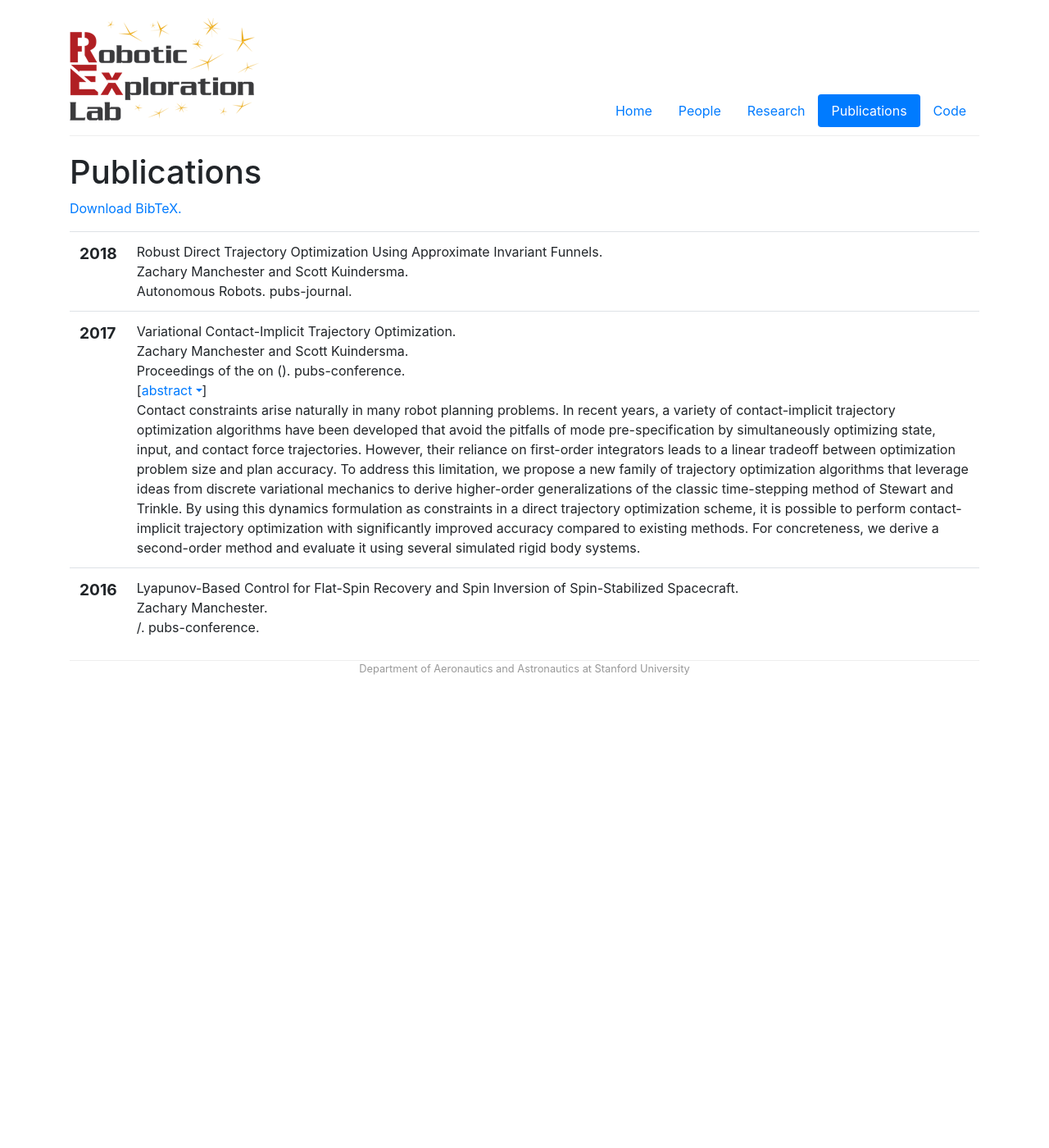
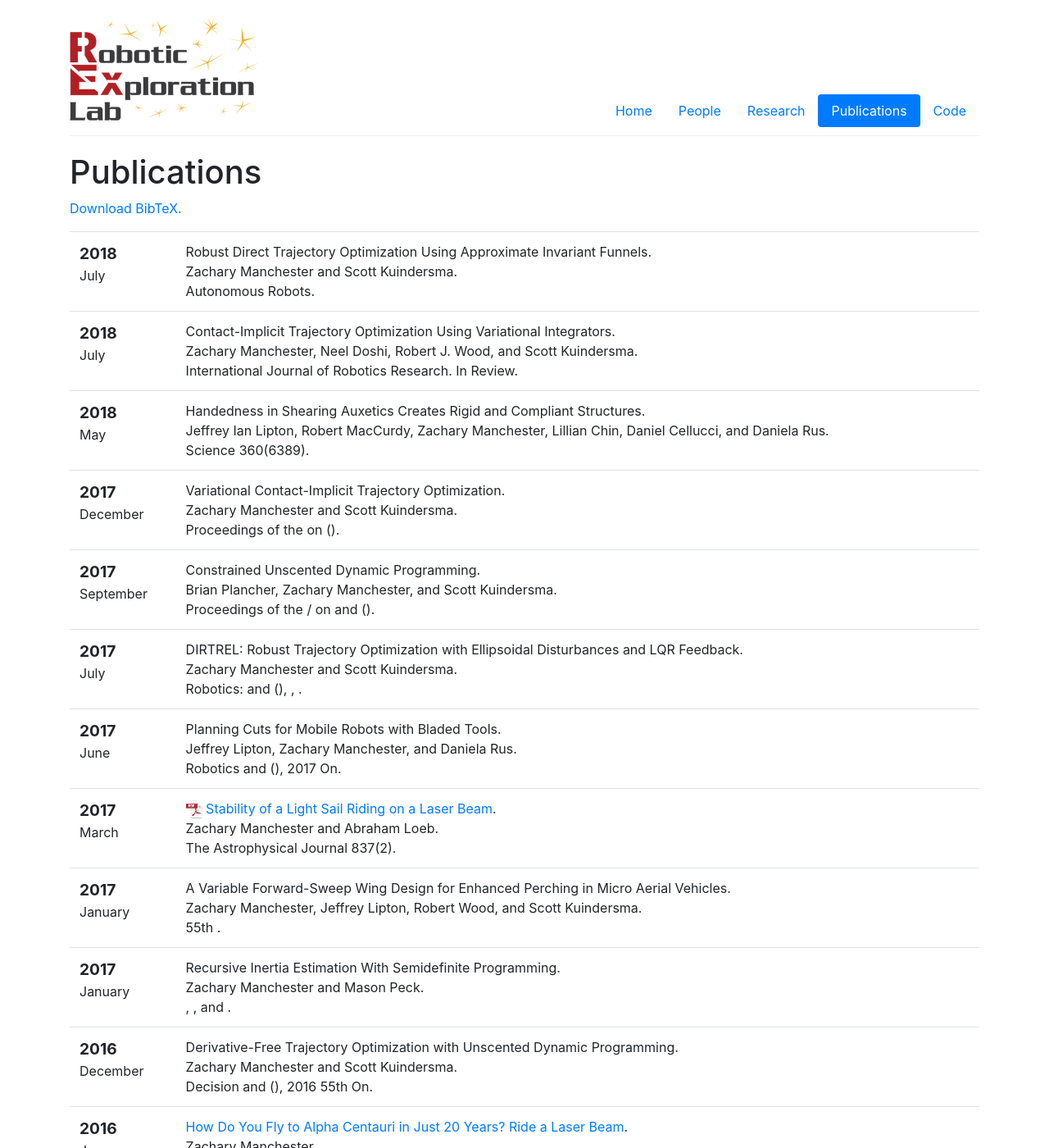
Before and after one commit to RoboticExplorationLab/roboticexplorationlab.github.io, a Jekyll site: the page built from publications.html, in a window 1280 px wide and 1400 px high. Shown: the whole window at 82% size. Built offline with Jekyll 4.4.1, drawn with Linux system fonts in a browser that asks for light colours; some of the changed text lies outside the part shown.

Commit message:
lots of stuff...

```diff
--- a/_includes/pubs.html
+++ b/_includes/pubs.html
@@ -6,7 +6,7 @@
 
 				<big><strong>2018</strong></big><br />
 
-
+				July
 			</span>
 		</td>
 		<td class="publication">
@@ -17,12 +17,53 @@
 				Zachary Manchester and Scott Kuindersma.
 			</span><br />
 			<span class="venuetype"></span><span class="venue">Autonomous Robots</span>.
+			<br />
+			<span class="links">
+		</td>
+	</tr>
+	<tr>
+		<td>
+			<span class="date">
+
+				<big><strong>2018</strong></big><br />
+
+				July
+			</span>
+		</td>
+		<td class="publication">
+			<span class="pubtitle">
+				Contact-Implicit Trajectory Optimization Using Variational Integrators.
+			</span><br />
+			<span class="authors">
+				Zachary Manchester, Neel Doshi, Robert J. Wood, and Scott Kuindersma.
+			</span><br />
+			<span class="venuetype"></span><span class="venue">International Journal of Robotics Research</span>.
 			<span class="note">
-			pubs-journal.
+			In Review.
 			</span>
 			<br />
 			<span class="links">
+		</td>
+	</tr>
+	<tr>
+		<td>
+			<span class="date">
+
+				<big><strong>2018</strong></big><br />
+
+				May
 			</span>
+		</td>
+		<td class="publication">
+			<span class="pubtitle">
+				Handedness in Shearing Auxetics Creates Rigid and Compliant Structures.
+			</span><br />
+			<span class="authors">
+				Jeffrey Ian Lipton, Robert MacCurdy, Zachary Manchester, Lillian Chin, Daniel Cellucci, and Daniela Rus.
+			</span><br />
+			<span class="venuetype"></span><span class="venue">Science 360(6389)</span>.
+			<br />
+			<span class="links">
 		</td>
 	</tr>
 	<tr>
@@ -31,7 +72,7 @@
 
 				<big><strong>2017</strong></big><br />
 
-
+				December
 			</span>
 		</td>
 		<td class="publication">
@@ -42,16 +83,136 @@
 				Zachary Manchester and Scott Kuindersma.
 			</span><br />
 			<span class="venuetype"></span><span class="venue">Proceedings of the {{International Symposium}} on {{Robotics Research}} ({{ISRR}})</span>.
-			<span class="note">
-			pubs-conference.
-			</span>
 			<br />
 			<span class="links">
-				[<a class="dropdown-toggle" data-toggle="dropdown" href="javascript:void(0);" onclick="$('#abstract_Manchester17a').slideToggle('fast');return false;">abstract</a>]
+		</td>
+	</tr>
+	<tr>
+		<td>
+			<span class="date">
+
+				<big><strong>2017</strong></big><br />
+
+				September
 			</span>
-			<div id="abstract_Manchester17a" class="abstract">
-			Contact constraints arise naturally in many robot planning problems. In recent years, a variety of contact-implicit trajectory optimization algorithms have been developed that avoid the pitfalls of mode pre-specification by simultaneously optimizing state, input, and contact force trajectories. However, their reliance on first-order integrators leads to a linear tradeoff between optimization problem size and plan accuracy. To address this limitation, we propose a new family of trajectory optimization algorithms that leverage ideas from discrete variational mechanics to derive higher-order generalizations of the classic time-stepping method of Stewart and Trinkle. By using this dynamics formulation as constraints in a direct trajectory optimization scheme, it is possible to perform contact-implicit trajectory optimization with significantly improved accuracy compared to existing methods. For concreteness, we derive a second-order method and evaluate it using several simulated rigid body systems.
-			</div>
+		</td>
+		<td class="publication">
+			<span class="pubtitle">
+				Constrained Unscented Dynamic Programming.
+			</span><br />
+			<span class="authors">
+				Brian Plancher, Zachary Manchester, and Scott Kuindersma.
+			</span><br />
+			<span class="venuetype"></span><span class="venue">Proceedings of the {{IEEE}}/{{RSJ International Conference}} on {{Intelligent Robots}} and {{Systems}} ({{IROS}})</span>.
+			<br />
+			<span class="links">
+		</td>
+	</tr>
+	<tr>
+		<td>
+			<span class="date">
+
+				<big><strong>2017</strong></big><br />
+
+				July
+			</span>
+		</td>
+		<td class="publication">
+			<span class="pubtitle">
+				DIRTREL: Robust Trajectory Optimization with Ellipsoidal Disturbances and LQR Feedback.
+			</span><br />
+			<span class="authors">
+				Zachary Manchester and Scott Kuindersma.
+			</span><br />
+			<span class="venuetype"></span><span class="venue">Robotics: {{Science}} and {{Systems}} ({{RSS}}), {{Cambridge}}, {{MA}}</span>.
+			<br />
+			<span class="links">
+		</td>
+	</tr>
+	<tr>
+		<td>
+			<span class="date">
+
+				<big><strong>2017</strong></big><br />
+
+				June
+			</span>
+		</td>
+		<td class="publication">
+			<span class="pubtitle">
+				Planning Cuts for Mobile Robots with Bladed Tools.
+			</span><br />
+			<span class="authors">
+				Jeffrey Lipton, Zachary Manchester, and Daniela Rus.
+			</span><br />
+			<span class="venuetype"></span><span class="venue">Robotics and {{Automation}} ({{ICRA}}), 2017 {{IEEE International Conference}} On</span>.
+			<br />
+			<span class="links">
+		</td>
+	</tr>
+	<tr>
+		<td>
+			<span class="date">
+
+				<big><strong>2017</strong></big><br />
+
+				March
+			</span>
+		</td>
+		<td class="publication">
+			<span class="pubtitle">
+					<img src="img/pdficon_small.png" width="20"
+						height="20" alt="PDF" />
+				<a href="https://arxiv.org/pdf/1609.09506.pdf">Stability of a Light Sail Riding on a Laser Beam</a>.
+			</span><br />
+			<span class="authors">
+				Zachary Manchester and Abraham Loeb.
+			</span><br />
+			<span class="venuetype"></span><span class="venue">The Astrophysical Journal 837(2)</span>.
+			<br />
+			<span class="links">
+		</td>
+	</tr>
+	<tr>
+		<td>
+			<span class="date">
+
+				<big><strong>2017</strong></big><br />
+
+				January
+			</span>
+		</td>
+		<td class="publication">
+			<span class="pubtitle">
+				A Variable Forward-Sweep Wing Design for Enhanced Perching in Micro Aerial Vehicles.
+			</span><br />
+			<span class="authors">
+				Zachary Manchester, Jeffrey Lipton, Robert Wood, and Scott Kuindersma.
+			</span><br />
+			<span class="venuetype"></span><span class="venue">55th {{AIAA Aerospace Sciences Meeting}}</span>.
+			<br />
+			<span class="links">
+		</td>
+	</tr>
+	<tr>
+		<td>
+			<span class="date">
+
+				<big><strong>2017</strong></big><br />
+
+				January
+			</span>
+		</td>
+		<td class="publication">
+			<span class="pubtitle">
+				Recursive Inertia Estimation With Semidefinite Programming.
+			</span><br />
+			<span class="authors">
+				Zachary Manchester and Mason Peck.
+			</span><br />
+			<span class="venuetype"></span><span class="venue">{{AIAA Guidance}}, {{Navigation}}, and {{Control Conference}}</span>.
+			<br />
+			<span class="links">
 		</td>
 	</tr>
 	<tr>
@@ -60,7 +221,49 @@
 
 				<big><strong>2016</strong></big><br />
 
+				December
+			</span>
+		</td>
+		<td class="publication">
+			<span class="pubtitle">
+				Derivative-Free Trajectory Optimization with Unscented Dynamic Programming.
+			</span><br />
+			<span class="authors">
+				Zachary Manchester and Scott Kuindersma.
+			</span><br />
+			<span class="venuetype"></span><span class="venue">Decision and {{Control}} ({{CDC}}), 2016 {{IEEE}} 55th {{Conference}} On</span>.
+			<br />
+			<span class="links">
+		</td>
+	</tr>
+	<tr>
+		<td>
+			<span class="date">
 
+				<big><strong>2016</strong></big><br />
+
+				June
+			</span>
+		</td>
+		<td class="publication">
+			<span class="pubtitle">
+				<a href="https://spectrum.ieee.org/tech-talk/aerospace/space-flight/how-do-you-fly-to-alpha-centauri-in-just-20-years-ride-a-laser-beam">How Do You Fly to Alpha Centauri in Just 20 Years? Ride a Laser Beam</a>.
+			</span><br />
+			<span class="authors">
+				Zachary Manchester.
+			</span><br />
+			<span class="venuetype"></span><span class="venue">IEEE Spectrum</span>.
+			<br />
+			<span class="links">
+		</td>
+	</tr>
+	<tr>
+		<td>
+			<span class="date">
+
+				<big><strong>2016</strong></big><br />
+
+				February
 			</span>
 		</td>
 		<td class="publication">
@@ -71,12 +274,50 @@
 				Zachary Manchester.
 			</span><br />
 			<span class="venuetype"></span><span class="venue">{{AIAA}}/{{AAS Astrodynamics Specialist Conference}}</span>.
-			<span class="note">
-			pubs-conference.
-			</span>
 			<br />
 			<span class="links">
+		</td>
+	</tr>
+	<tr>
+		<td>
+			<span class="date">
+
+				<big><strong>2016</strong></big><br />
+
+				January
 			</span>
+		</td>
+		<td class="publication">
+			<span class="pubtitle">
+				<a href="http://arc.aiaa.org/doi/10.2514/1.G001176">Quaternion Variational Integrators for Spacecraft Dynamics</a>.
+			</span><br />
+			<span class="authors">
+				Zachary Manchester and Mason Peck.
+			</span><br />
+			<span class="venuetype"></span><span class="venue">Journal of Guidance, Control, and Dynamics 39(1)</span>.
+			<br />
+			<span class="links">
+		</td>
+	</tr>
+	<tr>
+		<td>
+			<span class="date">
+
+				<big><strong>2013</strong></big><br />
+
+				August
+			</span>
+		</td>
+		<td class="publication">
+			<span class="pubtitle">
+				Kicksat: A Crowd-Funded Mission to Demonstrate the World's Smallest Spacecraft.
+			</span><br />
+			<span class="authors">
+				Zachary Manchester, Mason Peck, and Andrew Filo.
+			</span><br />
+			<span class="venuetype"></span><span class="venue">{{AIAA}}/{{USU Conference}} on {{Small Satellites}}</span>.
+			<br />
+			<span class="links">
 		</td>
 	</tr>
 </tbody>
--- a/_layouts/default.html
+++ b/_layouts/default.html
@@ -11,6 +11,7 @@
         <link rel="stylesheet"
               href="https://maxcdn.bootstrapcdn.com/font-awesome/4.7.0/css/font-awesome.min.css">
         <link rel="stylesheet" href="{{ site.base }}/css/group.css">
+        <link rel="icon" type="image/png" href="//www-media.stanford.edu/assets/favicon/favicon-32x32.png" sizes="32x32" />
     </head>
     <body>
         <div class="container">
```
Also changed, not shown: bib/pubs.bib (+146 -6 lines), .gitmodules (added), img/pdficon_small.png (added), 2 other files.
